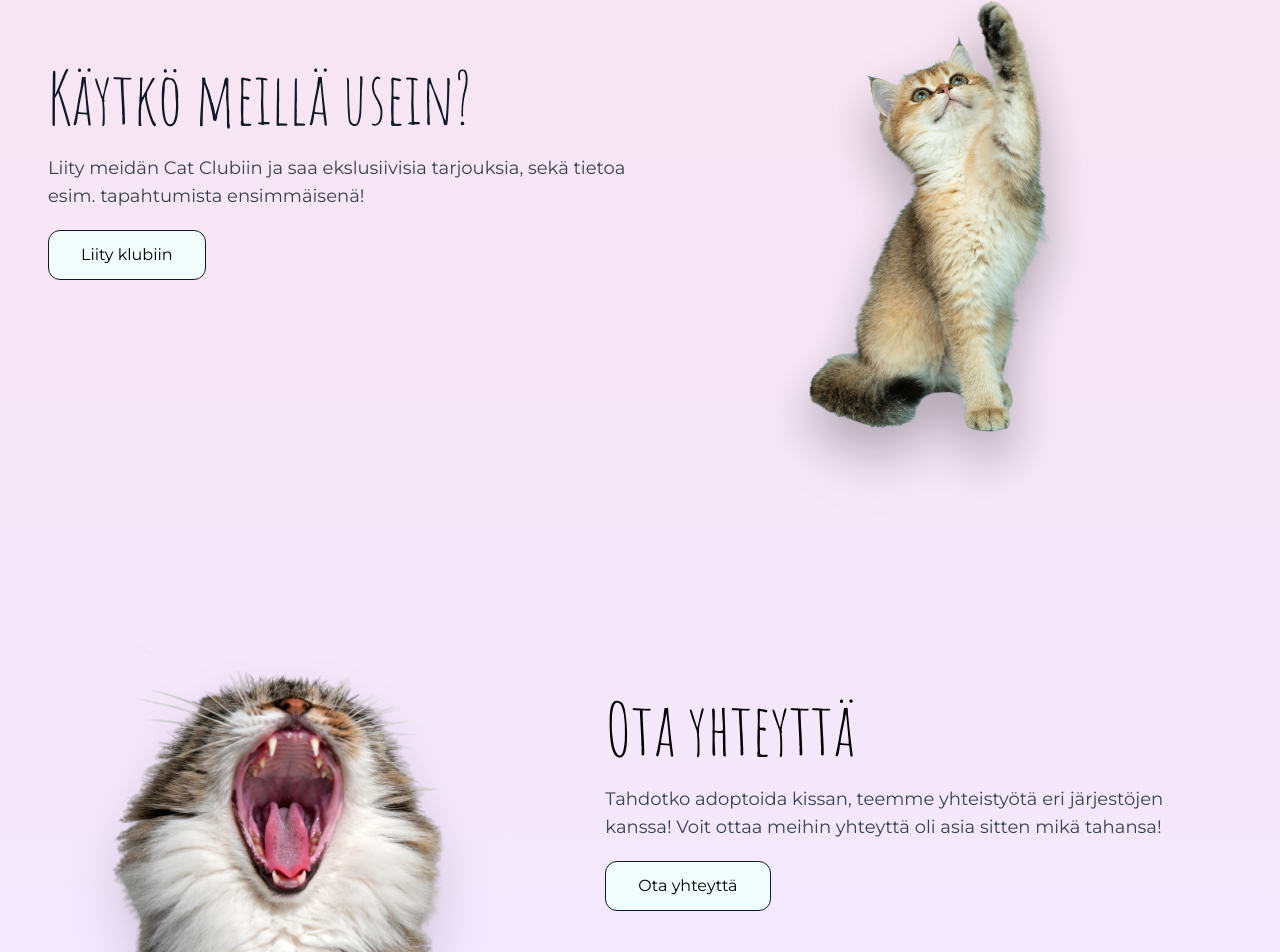
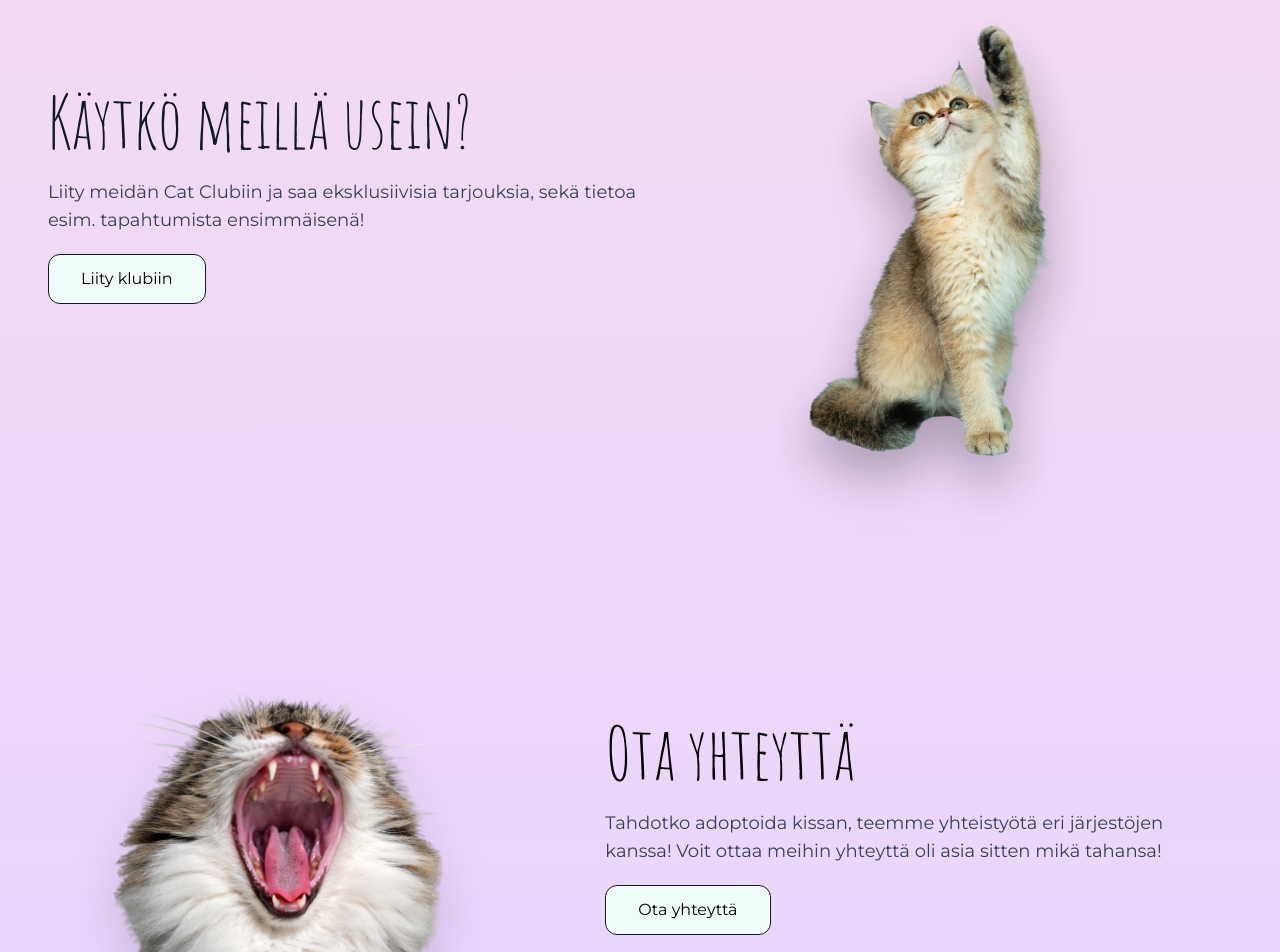
Before and after one commit to villetoimela/templates-cat-cafe, a Next.js app: page / in a window 1280 px wide. Shown: the part 4668-5620 px from the top of the page. Built offline with nearby package versions, Linux system fonts and the light colour scheme.

Commit message:
little changes in InfoBlocks bg styles

```diff
--- a/components/info-blocks.jsx
+++ b/components/info-blocks.jsx
@@ -6,7 +6,7 @@ import InfoBlockReverse from './info-block-reverse'
 
 export const InfoBlocks = () => {
     return (
-        <section className="py-14 bg-gradient-to-t from-purple-100 via-red-100 to-purple-100">
+        <section className="py-14 md:py-20 bg-gradient-to-t from-purple-200 via-red-100 to-purple-200">
             <div className="flex flex-col px-8 mx-auto space-y-12 max-w-7xl xl:px-12">
                 <div className="flex justify-center items-center">
                     <img className="h-auto w-60 animate-slowSpin drop-shadow-2xl" src="/kissa-yingyang.png" alt="" />
@@ -48,7 +48,7 @@ export const InfoBlocks = () => {
                 <InfoBlock
                     imgSrc="/kissa-no-bg-5.png"
                     title="Käytkö meillä usein?"
-                    text="Liity meidän Cat Clubiin ja saa ekslusiivisia tarjouksia, sekä tietoa esim. tapahtumista ensimmäisenä! "
+                    text="Liity meidän Cat Clubiin ja saa eksklusiivisia tarjouksia, sekä tietoa esim. tapahtumista ensimmäisenä! "
                     buttonText="Liity klubiin"
                 />
 
```
